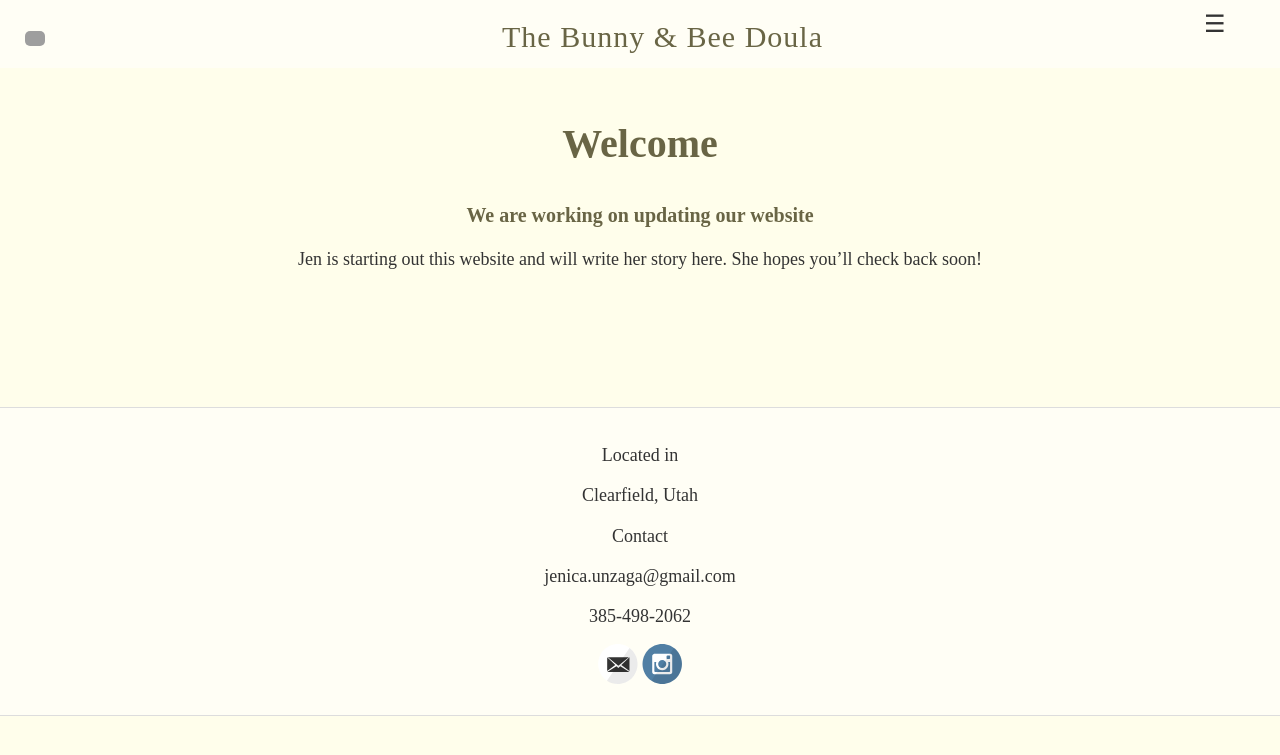
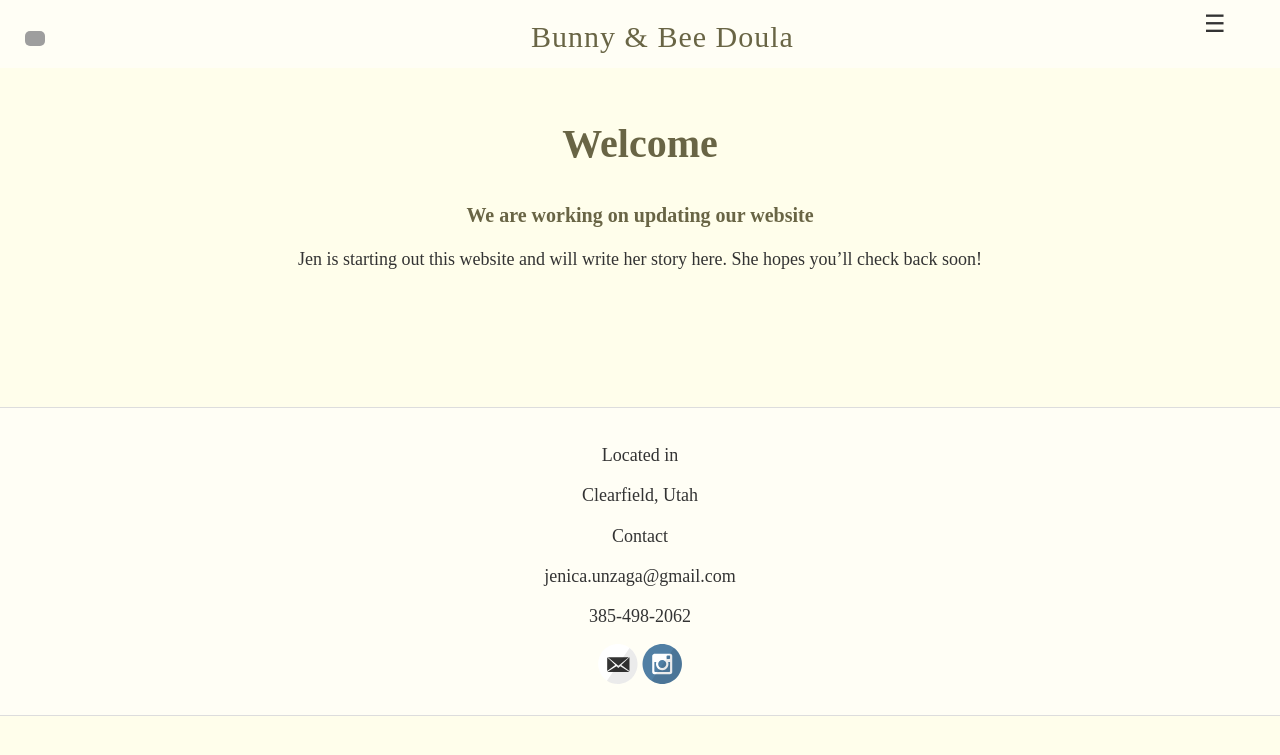
Before and after one commit to runzaga/TravelShacking.github.io, a Jekyll site: the page built from index.md, in a window 1280 px wide. Shown: the top 755 px of the page. Built offline with Jekyll 4.4.1, drawn with Linux system fonts in a browser that asks for light colours; grey boxes are pictures that could not be loaded.

Commit message:
Update _config.yml

```diff
--- a/_config.yml
+++ b/_config.yml
@@ -3,7 +3,7 @@
 #
 
 # Name of your site (displayed in the header)
-name: The Bunny & Bee Doula
+name: Bunny & Bee Doula
 
 # Short bio or description (displayed in the header)
 description: Making sure your special day goes well
```
